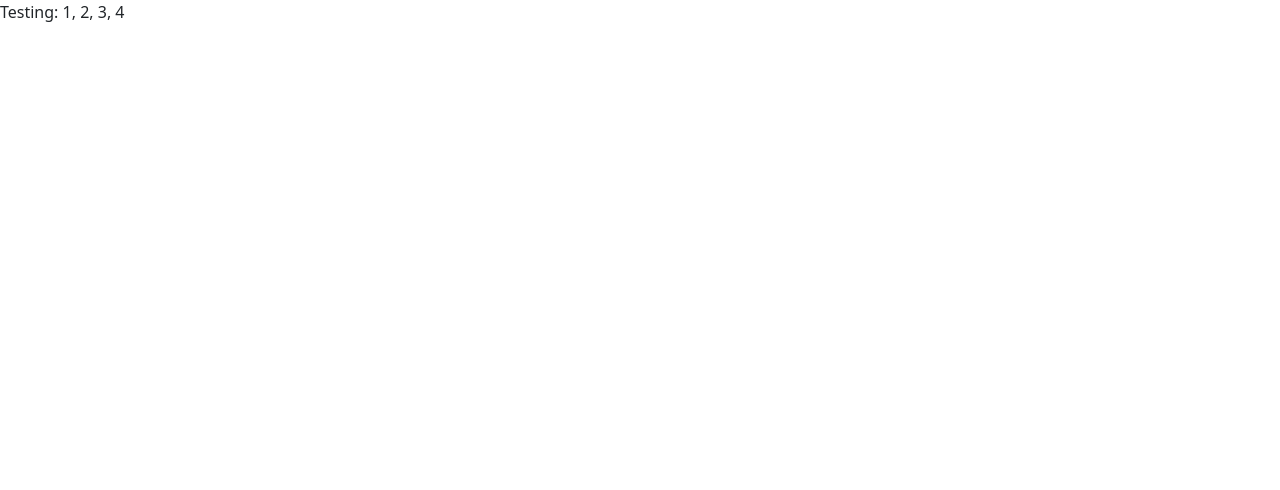
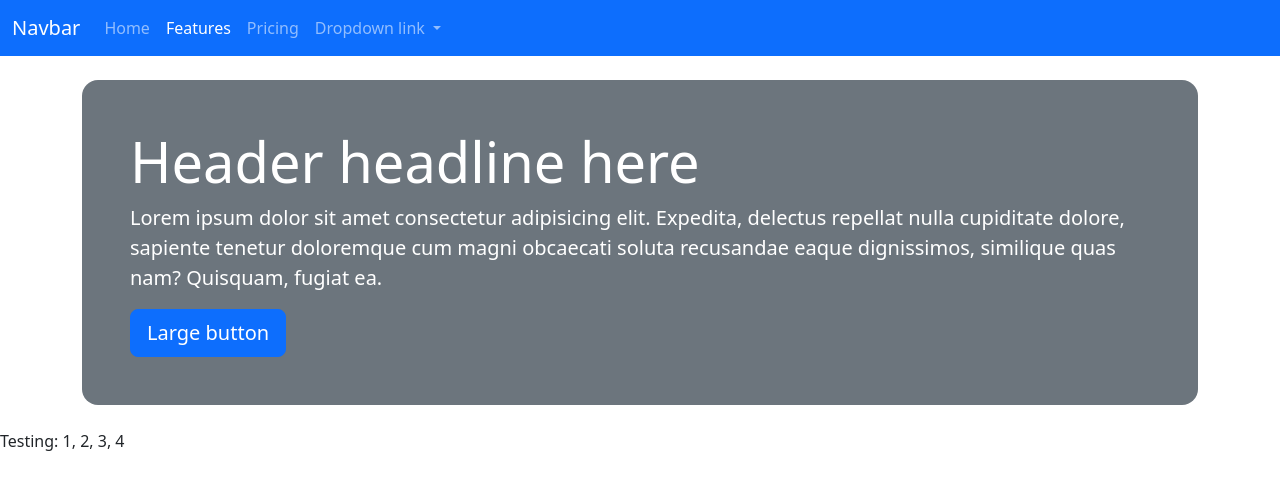
Before and after one commit to elimeyer25/leeza-bootstrap, a website: page src/index.html in a window 1280 px wide. Drawn offline with nearby package versions, Linux system fonts and the light colour scheme; files that its build step writes are made by us from their sources; files whose address does not match are found by name.

Commit message:
nav and jumbo added

```diff
--- a/src/index.html
+++ b/src/index.html
@@ -8,6 +8,44 @@
 </head>
 
 <body>
+  <nav class="navbar navbar-expand-lg bg-primary" data-bs-theme="dark">
+    <div class="container-fluid">
+      <a class="navbar-brand" href="#">Navbar</a>
+      <button class="navbar-toggler" type="button" data-bs-toggle="collapse" data-bs-target="#navbarNavDropdown" aria-controls="navbarNavDropdown" aria-expanded="false" aria-label="Toggle navigation">
+        <span class="navbar-toggler-icon"></span>
+      </button>
+      <div class="collapse navbar-collapse" id="navbarNavDropdown">
+        <ul class="navbar-nav">
+          <li class="nav-item">
+        <a class="nav-link" href="#">Home</a>
+        </li>
+          <li class="nav-item">
+            <a class="nav-link active" aria-current="page" href="#">Features<a>
+          </li>
+          <li class="nav-item">
+            <a class="nav-link" href="#">Pricing</a>
+          </li>
+          <li class="nav-item dropdown">
+            <a class="nav-link dropdown-toggle" href="#" role="button" data-bs-toggle="dropdown" aria-expanded="false">
+              Dropdown link
+            </a>
+            <ul class="dropdown-menu">
+              <li><a class="dropdown-item" href="#">Action</a></li>
+              <li><a class="dropdown-item" href="#">Another action</a></li>
+              <li><a class="dropdown-item" href="#">Something else here</a></li>
+            </ul>
+          </li>
+        </ul>
+      </div>
+    </div>
+  </nav>
+  <div class="container">
+    <header class="bg-secondary text-white my-4 p-5 rounded-4">
+      <h1 class="display-4">Header headline here</h1>
+      <p class="lead">Lorem ipsum dolor sit amet consectetur adipisicing elit. Expedita, delectus repellat nulla cupiditate dolore, sapiente tenetur doloremque cum magni obcaecati soluta recusandae eaque dignissimos, similique quas nam? Quisquam, fugiat ea.</p>
+      <button type="button" class="btn btn-primary btn-lg">Large button</button>
+    </header>
+  </div>
   <!-- Content starts here -->
   <p>Testing: 1, 2, 3, 4</p>
 
```
Also changed, not shown: docs/index.html (+38 -0 lines).
